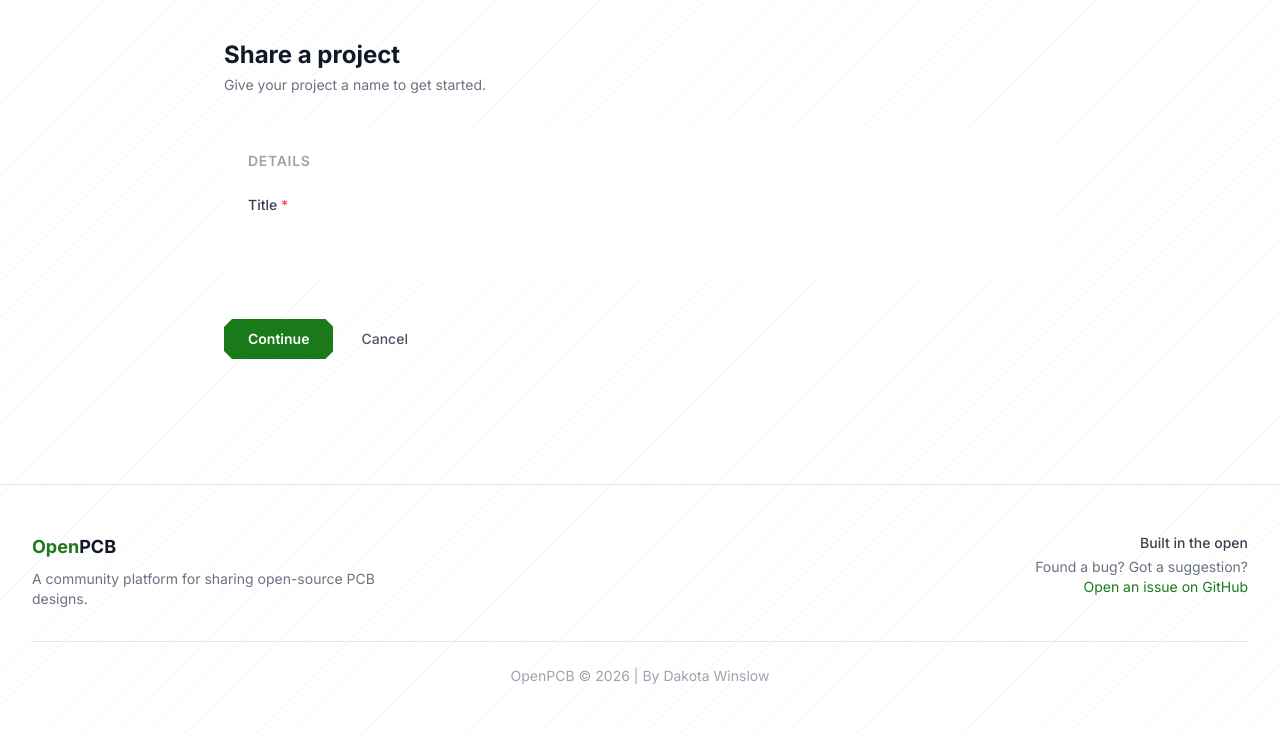
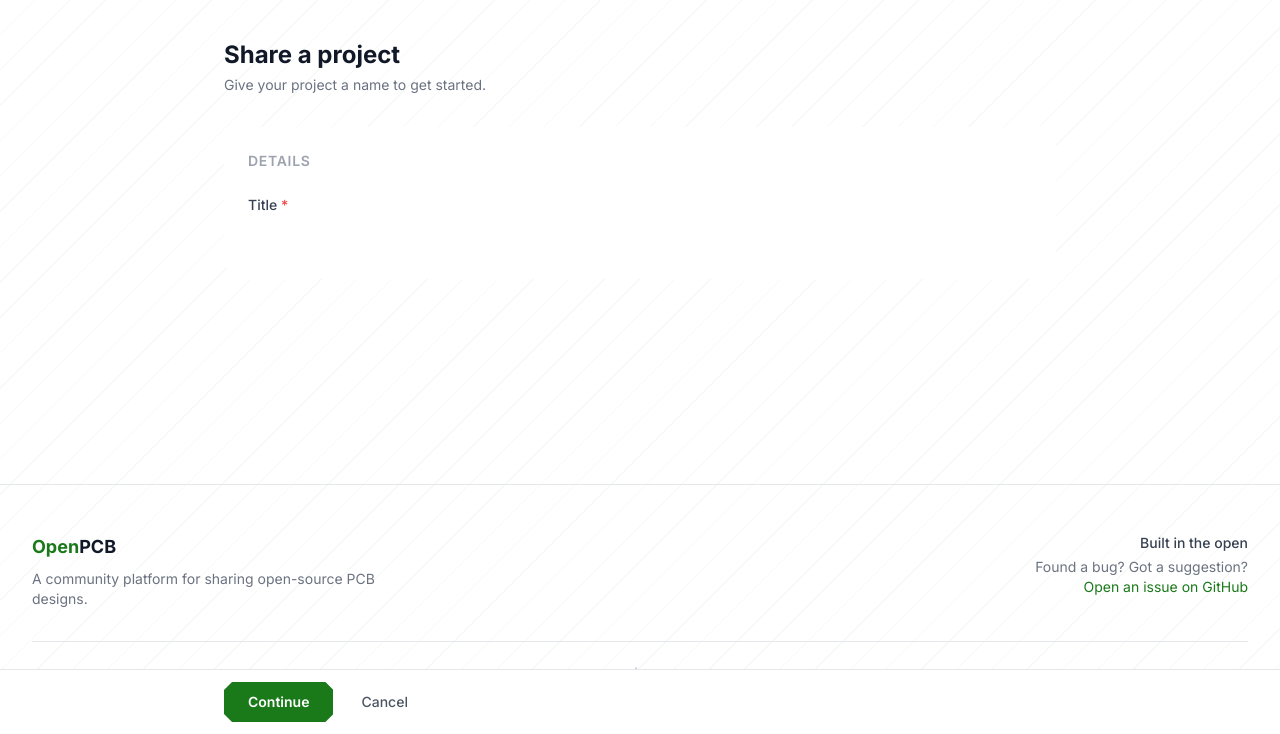
Before and after one commit to dakotawinslow/openpcb, a Django app: template core/templates/core/project_form.html in a window 1280 px wide. Shown: the part 66-800 px from the top of the page. Run offline with Django 5.2, Linux system fonts and the light colour scheme; the template is opened without the code that fills it: values that come from a table or form of the project are taken from there, others are empty; some libraries are stand-ins or nearby versions.

Commit message:
Pin Save/Cancel buttons to bottom of viewport on edit page (#43)
Fixes #43 — buttons now float in a fixed bar at the bottom of the screen
so they're accessible without scrolling on long edit pages.

Co-Authored-By: Claude Sonnet 4.6 <noreply@anthropic.com>

```diff
--- a/core/templates/core/project_form.html
+++ b/core/templates/core/project_form.html
@@ -3,7 +3,7 @@
 {% block title %}{% if object %}Edit {{ object.title }}{% else %}New project{% endif %} — OpenPCB{% endblock %}
 
 {% block content %}
-<div class="max-w-4xl mx-auto px-4 sm:px-6 lg:px-8 py-10">
+<div class="max-w-4xl mx-auto px-4 sm:px-6 lg:px-8 pt-10 pb-24">
 
   <h1 class="text-2xl font-bold text-gray-900 dark:text-white mb-1">
     {% if object %}Edit project{% else %}Share a project{% endif %}
@@ -505,7 +505,11 @@
   </script>
   {% endif %}
 
-  <div class="flex items-center gap-3 pt-2">
+
+</div>
+
+<div class="fixed bottom-0 left-0 right-0 z-40 bg-white dark:bg-gray-900 border-t border-gray-200 dark:border-gray-800">
+  <div class="max-w-4xl mx-auto px-4 sm:px-6 lg:px-8 py-3 flex items-center gap-3">
     <button type="submit" form="project-form"
       class="px-6 py-2.5 bg-brand-600 hover:bg-brand-700 text-white font-semibold text-sm chamfer transition-colors">
       {% if object %}Save changes{% else %}Continue{% endif %}
@@ -522,6 +526,5 @@
       </a>
     {% endif %}
   </div>
-
 </div>
 {% endblock %}
```
